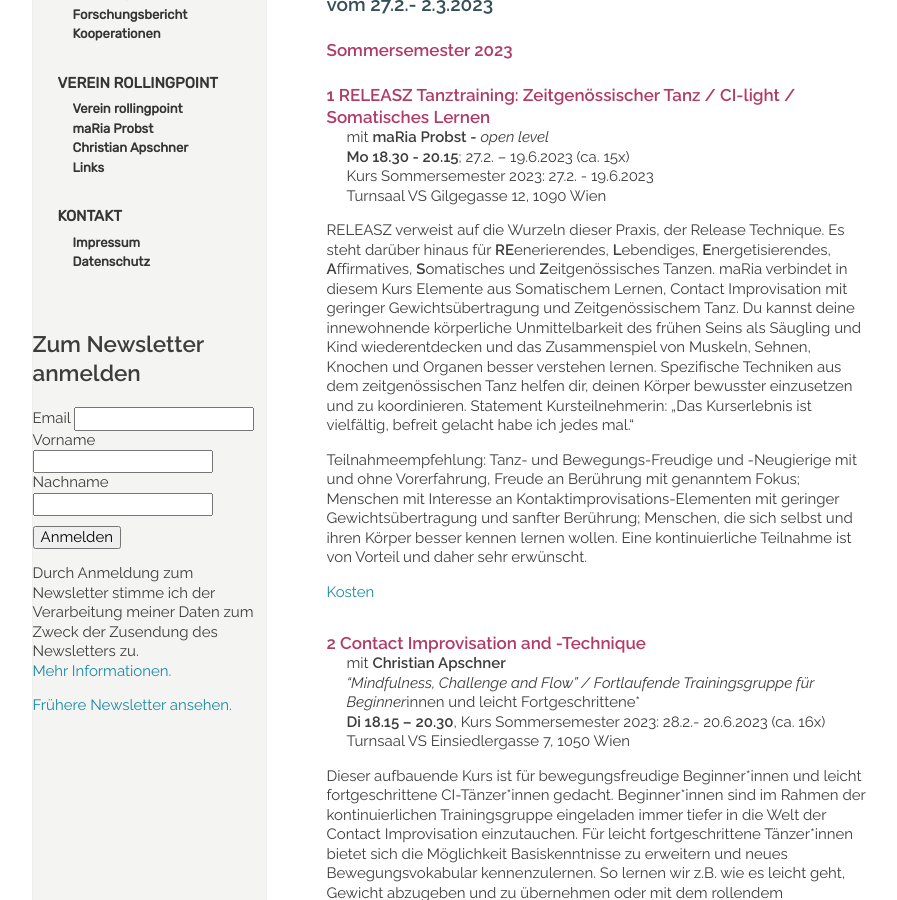
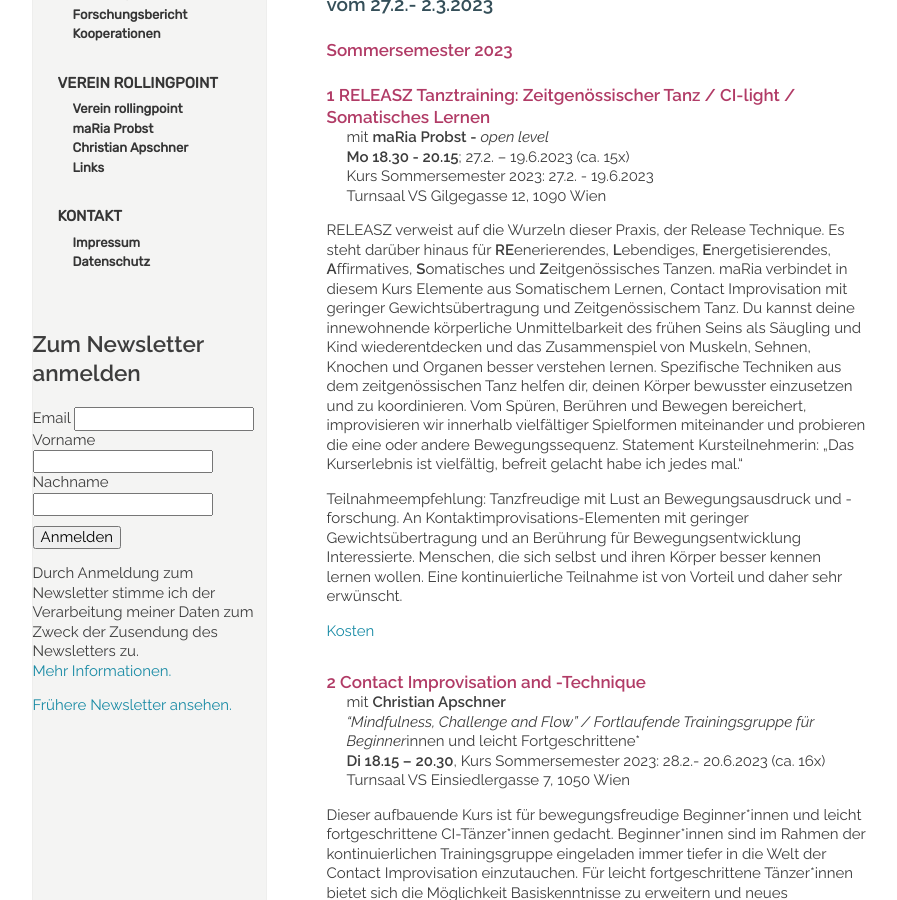
Before and after one commit to manulari/rollingpointat, a Jekyll site: the page built from _pages_de/kurse.md, in a window 1280 px wide and 900 px high, scrolled down 561 px. Shown: the whole window, without its empty margins (152-1049 px from the left). Built offline with Jekyll 4.4.1, drawn with Linux system fonts in a browser that asks for light colours; comment, search, counter and statistics services are not loaded.

Commit message:
Update page (de) “kurse”

```diff
--- a/_pages_de/kurse.md
+++ b/_pages_de/kurse.md
@@ -33,15 +33,15 @@ hinaus für **RE**enerierendes, **L**ebendiges, **E**nergetisierendes, **A**ffir
 Somatischem Lernen, Contact Improvisation mit geringer Gewichtsübertragung und
 Zeitgenössischem Tanz. Du kannst deine innewohnende körperliche Unmittelbarkeit des frühen Seins als Säugling und Kind wiederentdecken und das Zusammenspiel von Muskeln, Sehnen, Knochen und
 Organen besser verstehen lernen. Spezifische Techniken aus dem zeitgenössischen Tanz
-helfen dir, deinen Körper bewusster einzusetzen und zu koordinieren.
+helfen dir, deinen Körper bewusster einzusetzen und zu koordinieren. Vom Spüren, Berühren und Bewegen bereichert, improvisieren wir innerhalb vielfältiger Spielformen miteinander und probieren die eine oder andere Bewegungssequenz.
 Statement Kursteilnehmerin: „Das Kurserlebnis ist vielfältig, befreit gelacht habe ich jedes
 mal.“
 
-Teilnahmeempfehlung: Tanz- und Bewegungs-Freudige und -Neugierige mit und ohne
-Vorerfahrung, Freude an Berührung mit genanntem Fokus; Menschen mit Interesse an
-Kontaktimprovisations-Elementen mit geringer Gewichtsübertragung und sanfter Berührung;
-Menschen, die sich selbst und ihren Körper besser kennen lernen wollen. Eine kontinuierliche
-Teilnahme ist von Vorteil und daher sehr erwünscht.
+Teilnahmeempfehlung: Tanzfreudige mit Lust an Bewegungsausdruck und -forschung. An Kontaktimprovisations-Elementen mit geringer Gewichtsübertragung und an Berührung für Bewegungsentwicklung Interessierte. Menschen, die sich selbst und ihren Körper besser kennen lernen wollen. Eine kontinuierliche Teilnahme ist von Vorteil und daher sehr erwünscht.
+
+
+
+
 
 [Kosten](#kosten)
 
```
